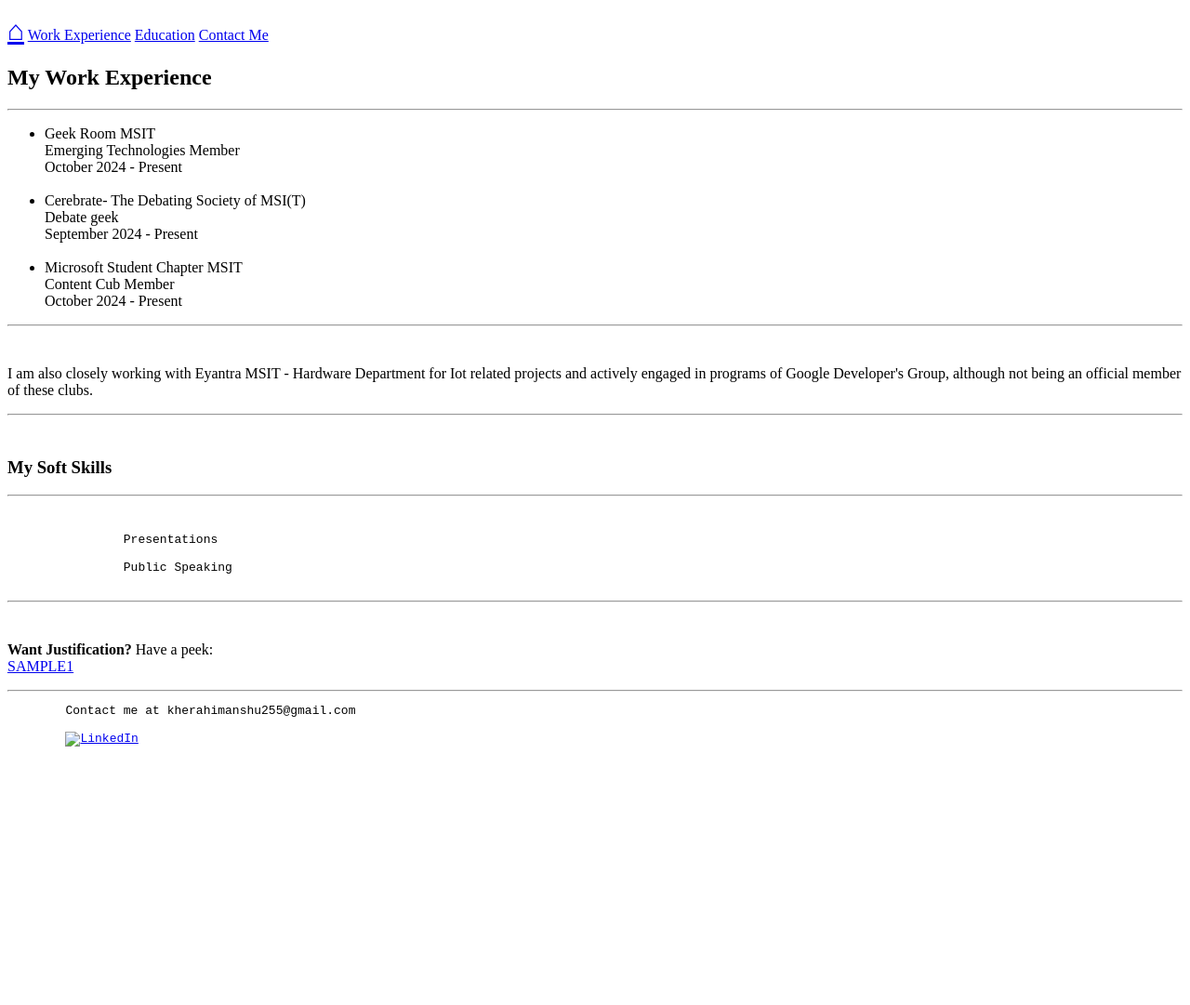
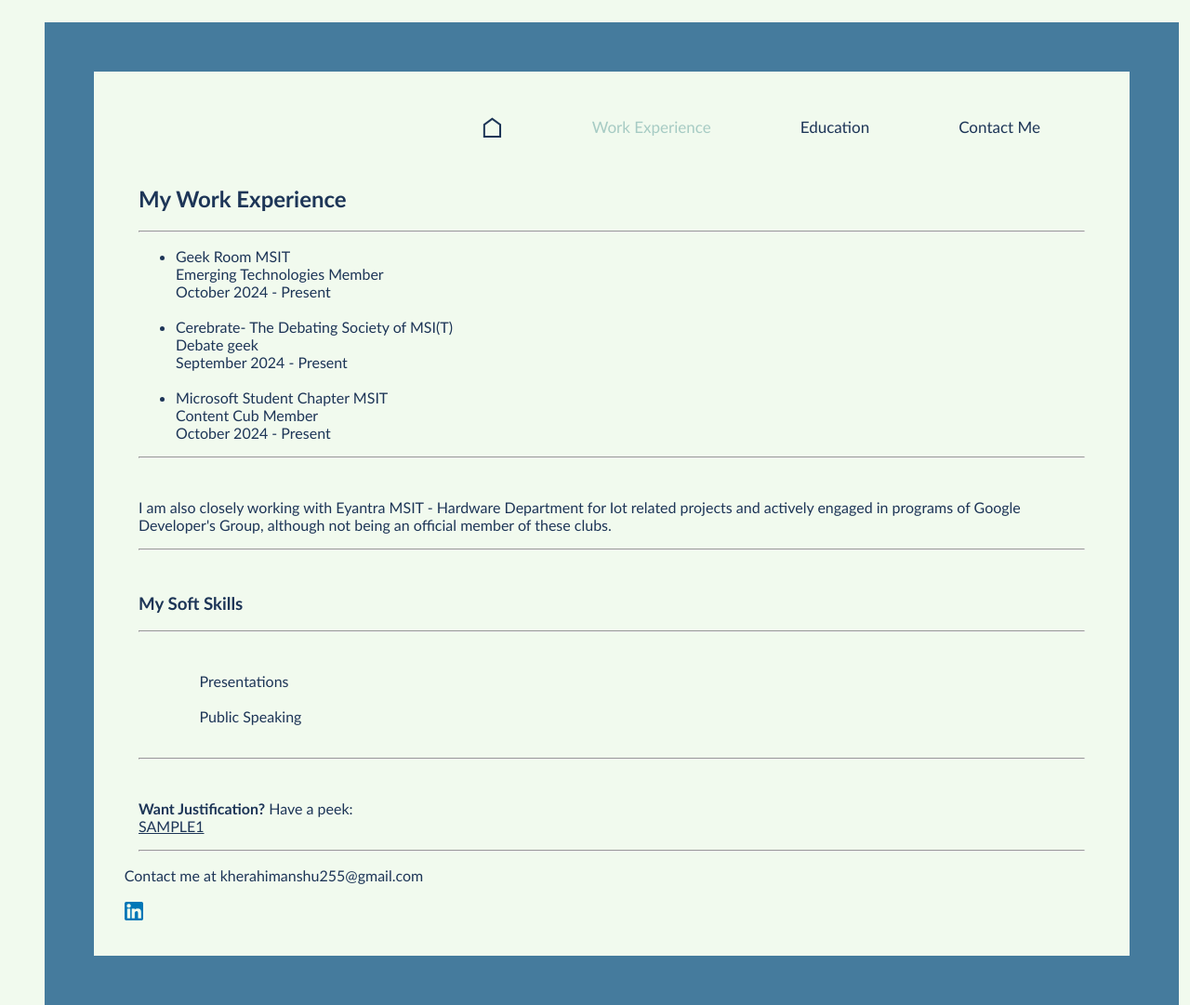
Before and after one commit to kherahimanshu255/Portfolio-Website, a plain HTML site: page workex.html in a window 1280 px wide. Shown: the whole page at 93% size. Before the commit the page ends 831 px from the top, so only its background shows below. Drawn offline with Linux system fonts and the light colour scheme; the site is published under a folder, as on GitHub Pages, so addresses that start at the root find nothing.

Commit message:
Update workex.html

```diff
--- a/workex.html
+++ b/workex.html
@@ -4,13 +4,13 @@
     <meta charset="UTF-8">
     <meta name="viewport" content="width=device-width, initial-scale=1.0">
     <title>Work Experience - HK's Portfolio</title>
-    <link rel="stylesheet" href="/style.css">
+    <link rel="stylesheet" href="./style.css">
 </head>
 <body>
 
     <header class="sticky-header">
         <div id="headertabsdiv">
-        <p id="headertabs"> <a href="/index.html" class="tabs" style="font-size: 30px;">&#x2302;</a> <a href="/workex.html" class="tabs openedtab">Work Experience</a>  <a href="/education_details.html" class="tabs">Education</a>  <a href="/form.html" class="tabs">Contact Me</a>  <!--add a projets tab in future--></p>
+        <p id="headertabs"> <a href="./index.html" class="tabs" style="font-size: 30px;">&#x2302;</a> <a href="./workex.html" class="tabs openedtab">Work Experience</a>  <a href="./education_details.html" class="tabs">Education</a>  <a href="./form.html" class="tabs">Contact Me</a>  <!--add a projets tab in future--></p>
         </div>
     </header>
 
@@ -56,7 +56,7 @@
         <pre>
         Contact me at kherahimanshu255@gmail.com
 
-        <a href="https://www.linkedin.com/in/himanshu-khera-9923291a8/" target="_main"><img src="/linkedin logo.png" alt="LinkedIn" height="20"></a>
+        <a href="https://www.linkedin.com/in/himanshu-khera-9923291a8/" target="_main"><img src="./linkedin logo.png" alt="LinkedIn" height="20"></a>
         </pre>
     </footer>
 
```
